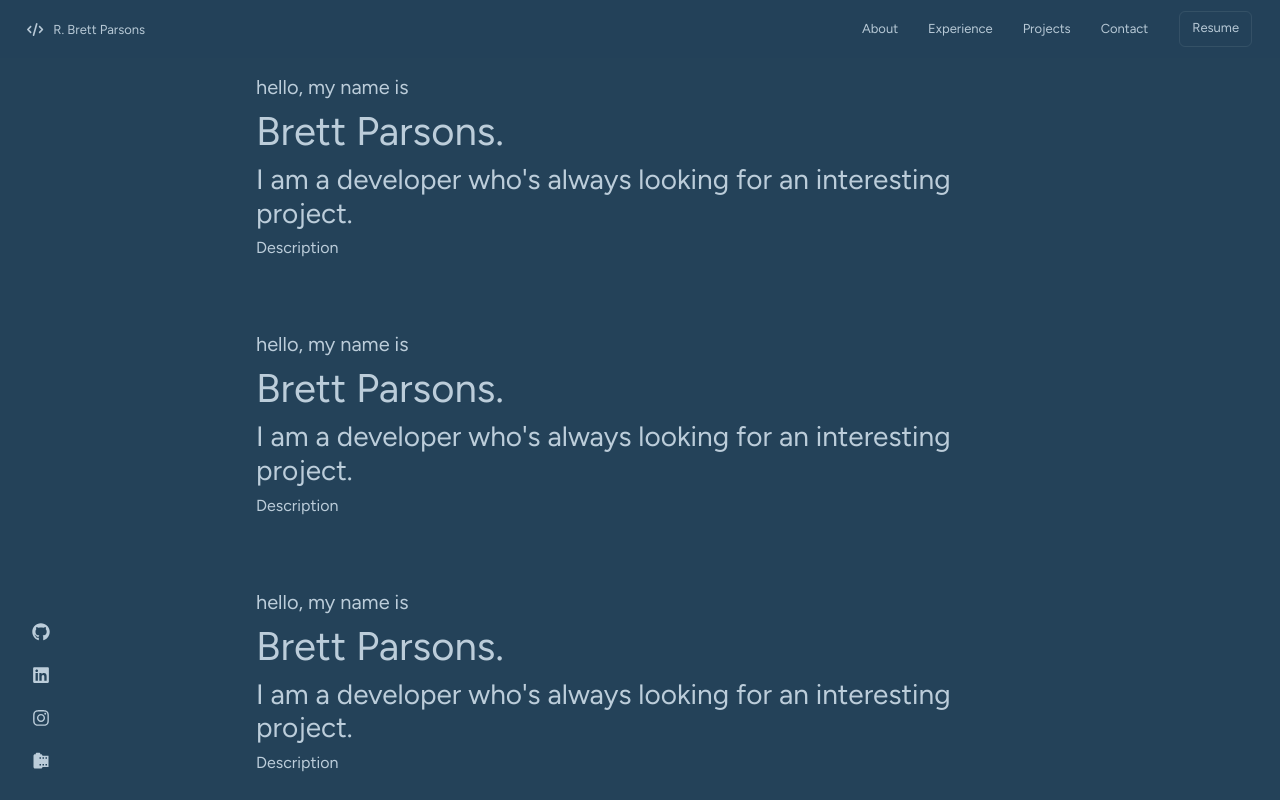
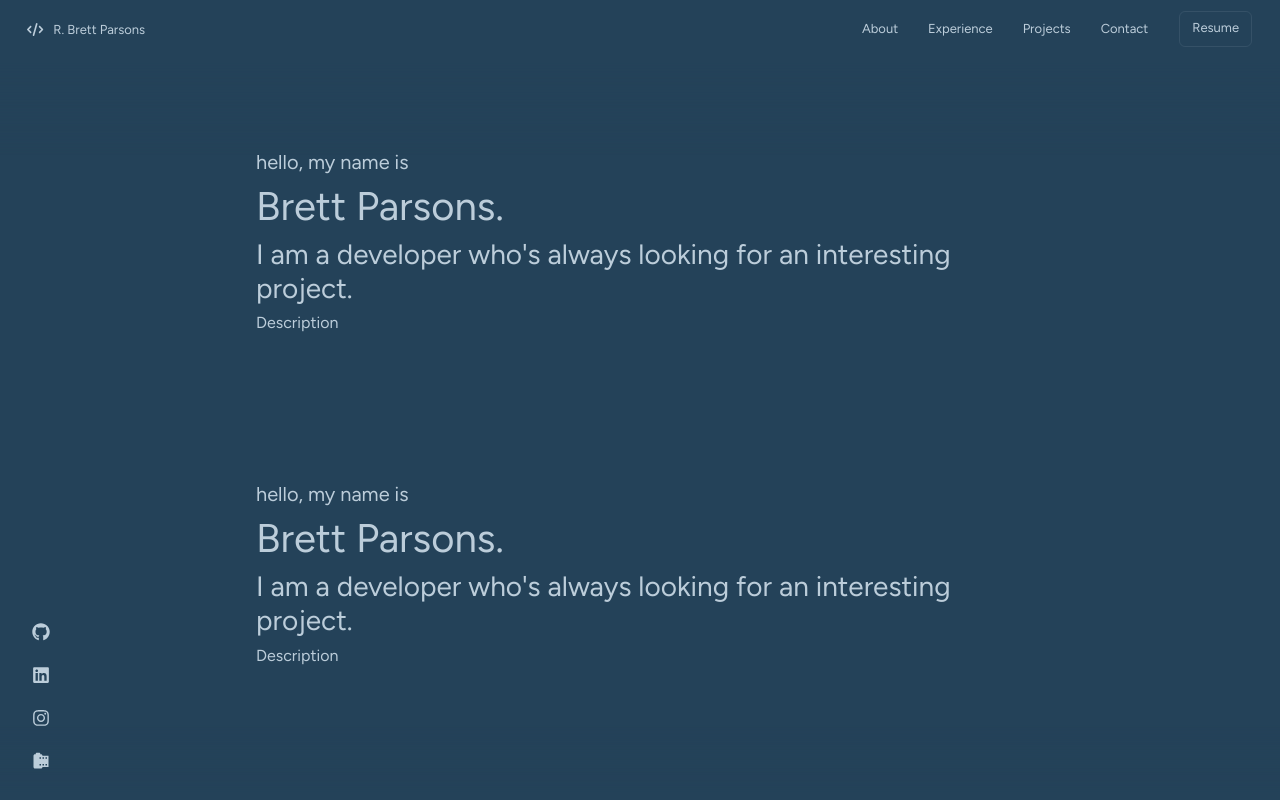
Before and after one commit to bparsons5/react-dev, a React (Create React App) app: page / in a window 1280 px wide. Shown: the top 800 px of the page. Built offline with nearby package versions, Linux system fonts and the light colour scheme.

Commit message:
blur to improve scroll

```diff
--- a/src/App.js
+++ b/src/App.js
@@ -30,6 +30,7 @@ function App() {
                   <About />
                   <Footer />
               </div>
+              <div id="blur-bottom"></div>
               <Social />
             </>
           }/>
--- a/src/components/Header.js
+++ b/src/components/Header.js
@@ -37,6 +37,7 @@ const Header = () => {
                     </Navbar.Offcanvas>
                 </Container>
             </Navbar>
+            <div id="blur-top"></div>
         </>
 
         // <header className='header'>
--- a/src/css/social.css
+++ b/src/css/social.css
@@ -3,6 +3,7 @@
     font-size: large;
     bottom: 0px;
     padding: 5px 27px;
+    z-index: 1;
 }
 
 #social a {
--- a/src/index.css
+++ b/src/index.css
@@ -22,8 +22,9 @@ footer {
   position: fixed;
   max-width: 100vw;
   width: 100%;
-  opacity: .97;
-  background-color: #244259;
+  z-index: 1;
+  /* backdrop-filter: blur(3px);
+  background-color: rgb(36 66 89 / 80%); */
 }
 
 .nav-link {
@@ -80,6 +81,32 @@ footer {
   border: 1px solid #244259;
 }
 
+#blur-top {
+  height: 155px;
+  position: fixed;
+  top: 0;
+  width: 100vw;
+  -webkit-mask-image: linear-gradient(#244259 40%,transparent 100%);
+  z-index: 0;
+  -webkit-backdrop-filter: blur(4px);
+  /* backdrop-filter: blur(4px); */
+  background-color: #244259;
+  z-index: 0;
+}
+
+#blur-bottom {
+  height: 75px;
+  position: fixed;
+  bottom: 0;
+  width: 100vw;
+  -webkit-mask-image: linear-gradient(to top,#244259 10%,transparent 100%);
+  z-index: 0;
+  -webkit-backdrop-filter: blur(4px);
+  /* backdrop-filter: blur(4px); */
+  background-color: #244259;
+  z-index: 0;
+}
+
 /* width */
 ::-webkit-scrollbar {
   width: 5px;
@@ -130,7 +157,6 @@ footer {
   padding: 0px;
   position: absolute;
   z-index: -1;
-  height: 100vh;
   max-width: 100vw;
 }
 
@@ -148,11 +174,11 @@ footer {
 }
 
 footer {
-  margin-top: 30px;
+  margin: 30px 0px 75px 0px;
   text-align: center;
 }
 
 .section {
-  margin: 75px 20%;
+  margin: 150px 20%;
   max-width: 100vw;
 }
```
